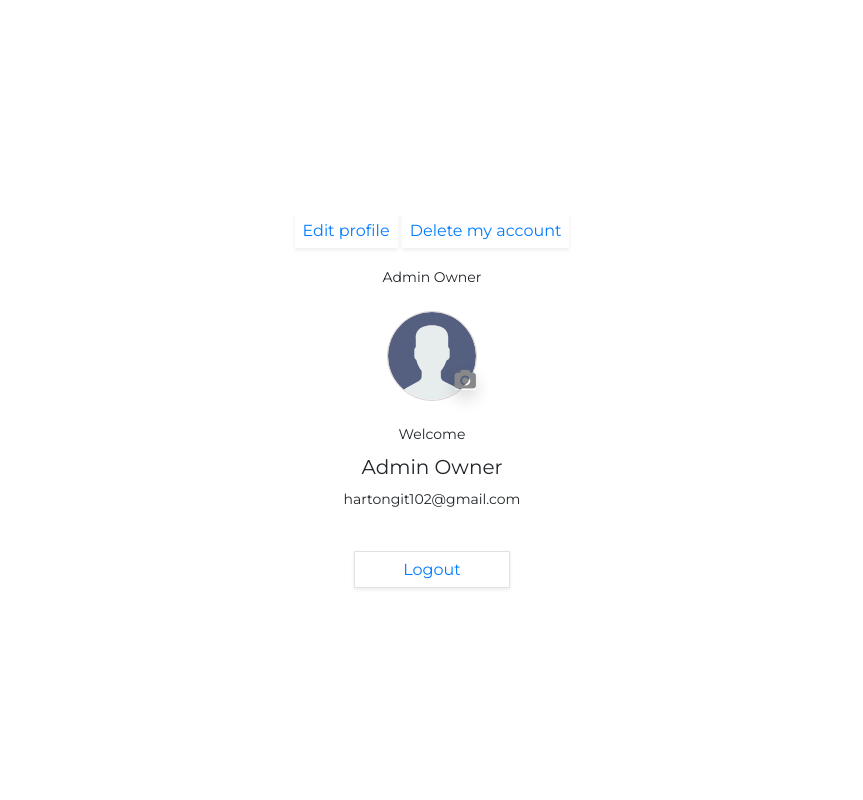
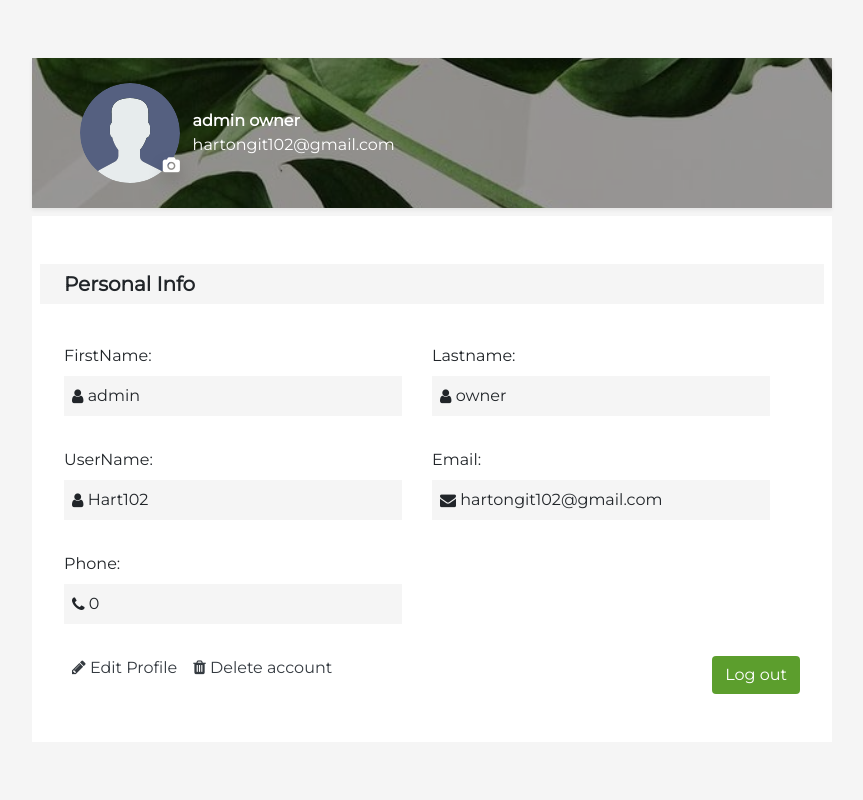
Before and after one commit to Hart102/django-authentication-system, a Django app: page /profile/10/ in a window 1280 px wide. Shown: the whole page, without its empty margins (208-1071 px from the left). Run offline with Django 4.2, Linux system fonts and the light colour scheme; a user stored in the database is signed in; data comes from the database, SQL or seed files in the repository; both versions use the stored data as it was after the commit; some libraries are stand-ins or nearby versions.

Commit message:
redesigned user profile

```diff
--- a/base/form.py
+++ b/base/form.py
@@ -9,8 +9,6 @@ class MyUserCreationForm(UserCreationForm):
     lastname = forms.CharField(max_length=200, widget=forms.TextInput(attrs={'placeholder': 'brown'}))
     email = forms.CharField(max_length=200, widget=forms.TextInput(attrs={'placeholder': 'tim@gmail.com'}))
     phoneNumber = forms.CharField(max_length=200, widget=forms.TextInput(attrs={'placeholder': '+234 901 234 56'}))
-    password1 = forms.CharField(max_length=200, widget=forms.TextInput(attrs={'placeholder': 'TimBrown123@'}))
-    password2 = forms.CharField(max_length=200, widget=forms.TextInput(attrs={'placeholder': 'TimBrown123@'}))
 
     class Meta:
         model = User
@@ -30,4 +28,4 @@ class UserUpdateForm(ModelForm):
 class UpdateImage(ModelForm):
     class Meta:
         model = User
-        fields = ["avatar", "firstname", "lastname", "email", "phoneNumber"]
+        fields = ["avatar", "firstname"]
--- a/base/templates/base/user_profile.html
+++ b/base/templates/base/user_profile.html
@@ -1,22 +1,13 @@
-{% extends "main.html" %} {% block content %}
+{% extends "main.html" %}
+{% load static %}
+{% block content %}
 
 <style>
-  .profile{
-    width: 300px;
-    max-width: 100%;
-  }
-
-  .profile p{
-    font-size: 0.7em !important;
-    margin: 0.5em 0;
-  }
-
   .image_container{
-    width: 90px;
-    height: 90px;
+    width: 100px;
+    height: 100px;
     border-radius: 100%;
-    border: 1px solid rgb(219, 205, 205);
-    margin: 0.8em auto;
+    margin: 0.8em 0;
     position: relative;
     cursor: pointer;
   }
@@ -41,43 +32,133 @@
     background: #eee;
   }
 
+  /* ------------ */
+  .profile-header{
+    width: 100%;
+    height: 150px;
+    max-height: auto;
+    background: url("../../../static/plant.jpeg");
+    background-size: cover;
+    background-position: center;
+    background-repeat: no-repeat;
+    position: relative;
+  }
+  .profile-header .layer{
+    width: 100%;
+    height: auto;
+    background: rgba(0, 0, 0, 0.4);
+    position: absolute;
+    left: 0;
+    top: 0;
+  }
+  .main-container{
+    width: 800px;
+    max-width: 100%;
+  }
+
+  .main-container h5, .details{
+    background: #F5F5F5;
+  }
+
 </style>
-<div class="profile text-center">
 
-  <div class="mb-4">
-    <a href="{% url 'update_profile' pk=user.id %}"
-      class="shadow-sm p-2">Edit profile</a
-    >
-    <a href="{% url 'modal' %}" class="shadow-sm p-2">Delete my account</a>
+<div class="main-container rounded py-3 py-md-5">
+  <div class="profile-header shadow-sm py-1 w-100">
+    <form action="{% url 'update_profile_image' %}" method="POST" enctype="multipart/form-data"
+    class="layer d-flex flex-wrap align-items-center justify-content-between px-5 h-100">
+    {% csrf_token %}
+      <div class="d-inline-flex flex-wrap1 align-items-center">
+        <label for="id_avatar" class="image_container">
+          <img src="{{user.avatar.url}}" id="profileImage">
+          <i class="fa fa-camera shadow text-white" id="camera_icon"></i>
+        </label>
+        <div class="d-none">{{form}}</div>
+        &nbsp;
+        &nbsp;
+        <div class="d-flex flex-column text-white">
+          <span class="font-weight-bold text-break">{{user.firstname}} {{user.lastname}}</span>
+          <span class="text-break">{{user.email}}</span>
+        </div>
+      </div>
+      <div>
+        <button class="btn upload-btn text-white d-none">
+          <i class="fa fa-upload"></i>
+          Upload
+        </button>
+      </div>
+    </form>
   </div>
 
-  <div class="lead text-capitalize">
-    <p class="text-capitalize">{{user.firstname}} {{user.lastname}}</p>
-      <form action="{% url 'update_profile_image' %}" method="POST" enctype="multipart/form-data">
-        {% csrf_token %}
-        <div class="d-flex flex-column">
-          <label for="id_avatar" class="image_container">
-            <img src="{{user.avatar.url}}" id="profileImage">
-            <i class="fa fa-camera shadow" id="camera_icon"></i>
-          </label>
-          <div class="d-none">{{form}}</div>
-          <div>
-            <button class="btn upload-btn text-success d-none">upload</button>
+  <div class="details-container bg-white mt-2 px-2 py-5">
+    <h5 class="px-4 py-2 font-weight-bold">Personal Info</h5>
+    <div class="d-flex align-items-center justify-content-between px-4">
+
+      <div class="row py-3 w-100">
+        <div class="col-md-6 col-12 d-flex flex-column my-3">
+          <label class="font">FirstName:</label>
+          <div class="details py-2 px-2 w-100 d-flex align-items-center">
+            <div class="d-inline-flex align-items-center">
+              <i class="fa fa-user"></i>
+              &nbsp;
+              <span>{{user.firstname}}</span>
+            </div>
           </div>
         </div>
-      </form>
-      <div>
-        <p>Welcome </p>
-        <b>{{user.firstname}} {{user.lastname}}</b>
+        <div class="col-md-6 col-12 d-flex flex-column my-3">
+          <label class="font">Lastname:</label>
+          <div class="details py-2 px-2 w-100 d-flex align-items-center">
+            <div class="d-inline-flex align-items-center">
+              <i class="fa fa-user"></i>
+              &nbsp;
+              <span>{{user.lastname}}</span>
+            </div>
+          </div>
+        </div>
+        <div class="col-md-6 col-12 d-flex flex-column my-3">
+          <label class="font">UserName:</label>
+          <div class="details py-2 px-2 w-100 d-flex align-items-center">
+            <div class="d-inline-flex align-items-center">
+              <i class="fa fa-user"></i>
+              &nbsp;
+              <span>{{user.username}}</span>
+            </div>
+          </div>
+        </div>
+        <div class="col-md-6 col-12 d-flex flex-column my-3">
+          <label class="font">Email:</label>
+          <div class="details py-2 px-2 w-100 d-flex align-items-center">
+            <div class="d-inline-flex align-items-center">
+              <i class="fa fa-envelope"></i>
+              &nbsp;
+              <span>{{user.email}}</span>
+            </div>
+          </div>
+        </div>
+        <div class="col-md-6 col-12 d-flex flex-column my-3">
+          <label class="font">Phone:</label>
+          <div class="details py-2 px-2 w-100 d-flex align-items-center">
+            <div class="d-inline-flex align-items-center">
+              <i class="fa fa-phone"></i>
+              &nbsp;
+              <span>{{user.phoneNumber}}</span>
+            </div>
+          </div>
+        </div>
       </div>
-    <div>
-      <p class="text-lowercase">{{user.email}}</p>
     </div>
-    <p>{{user.phone}}</p>
-  </div>
-
-  <div class="mt-5">
-    <a href="{% url 'logout' %}" class="border px-5 py-2 shadow-sm">Logout</a>
+    <div class="d-flex flex-wrap justify-content-between px-4">
+      <div class="d-inline-flex flex-wrap">
+        <a  href="{% url 'update_profile' pk=user.id %}" class="text-dark mx-2">
+          <i class="fa fa-pencil"></i>
+          Edit Profile
+        </a>
+        <a href="{% url 'modal' %}" class="text-dark mx-2">
+          <i class="fa fa-trash"></i>
+          Delete account
+        </a>
+      </div>
+      <a href="{% url 'logout' %}" class="btn text-white my-md-0 my-3">Log out</a>
+    </div>
   </div>
 </div>
 
--- a/base/views.py
+++ b/base/views.py
@@ -35,7 +35,7 @@ def user_registration(request):
                 login(request, user)
                 return redirect("profile", pk=request.user.id)
             else:
-                print("something")
+                message = "Please check the password you entered !"
 
     context = {"form": form, "message": message}
     return render(request, "base/login_register.html", context)
@@ -77,11 +77,13 @@ def user_logout (request):
 #=========USER PROFILE ENDPOINT=========
 def user_profile (request, pk):
     user = User.objects.get(id = pk)
+    form = UpdateImage(instance=user)
+    print(form)
 
     if not request.user.is_authenticated:
         return redirect("login")
 
-    context = {"user": user}
+    context = {"user": user, "form": form}
     return render(request, "base/user_profile.html", context)
 
 
--- a/templates/main.html
+++ b/templates/main.html
@@ -23,6 +23,13 @@
       justify-content: center;
       align-items: center;
       font-family: 'Montserrat', sans-serif;
+      background-color: #F5F5F5;
+    }
+    .btn{
+      background-color: #5c9e2d;
+    }
+    .btn:hover{
+      background-color: #3A5B22;
     }
   </style>
   <body >
```
Also changed, not shown: base/templates/base/login_register.html (+19 -7 lines), base/templates/base/login_register_old.html (deleted, +0 -82 lines), base/templates/base/modal.html (+4 -3 lines), db.sqlite3, static/abs_1.jpeg (added), static/abstract_0.jpeg (added), static/images/35072868.jfif (added).
